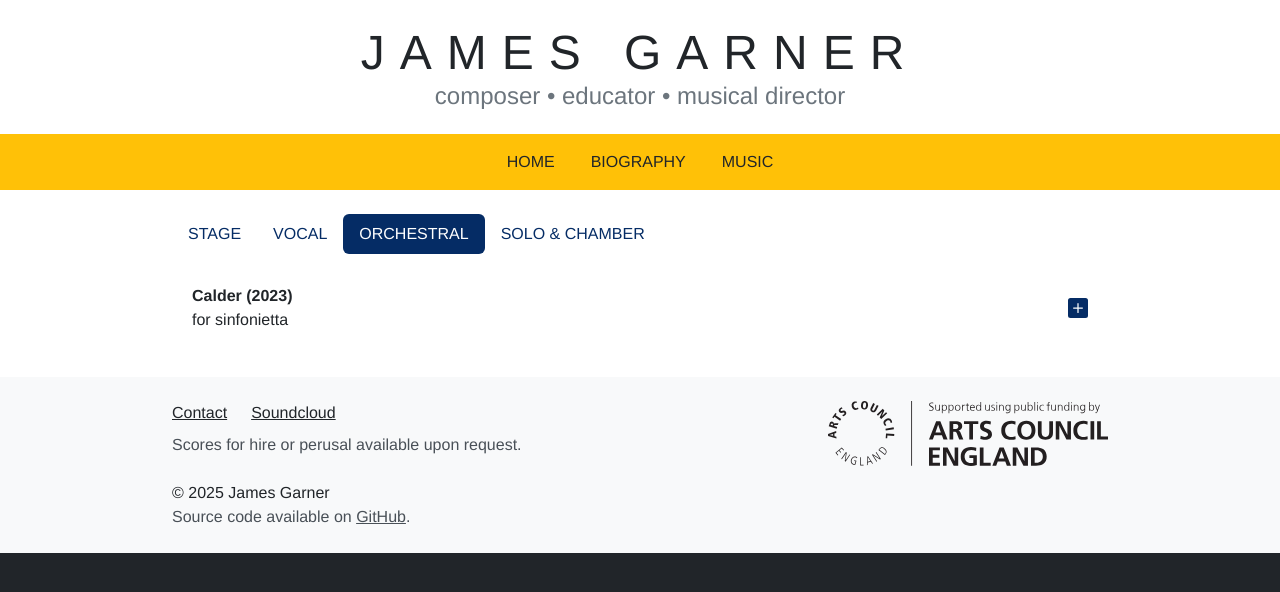
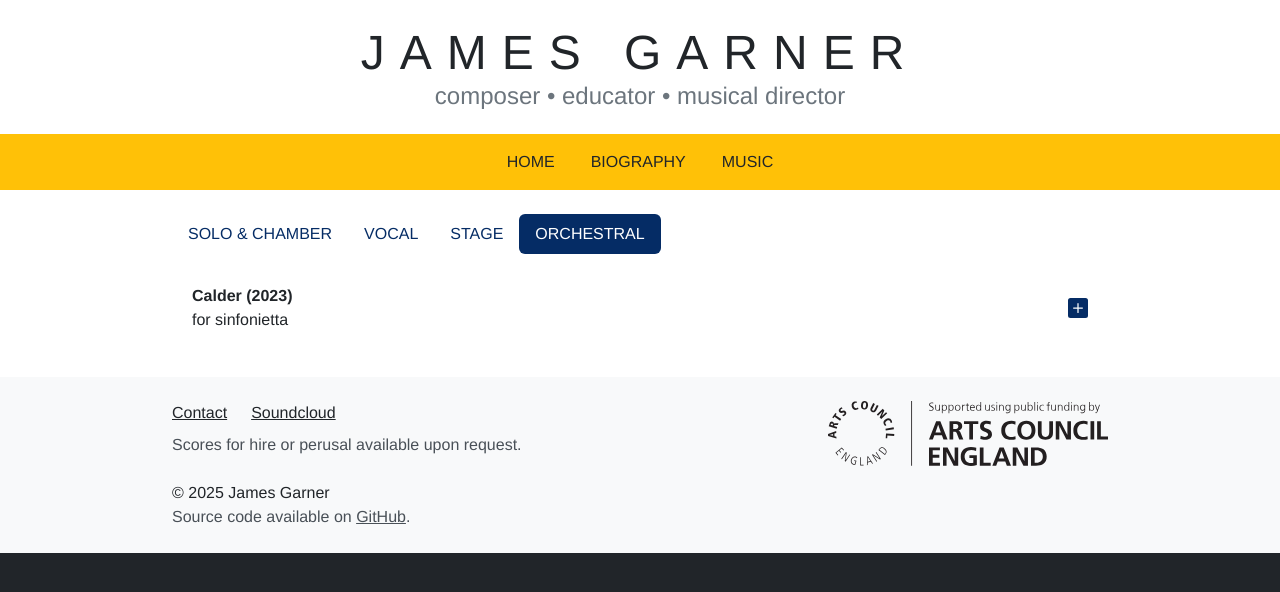
Before and after one commit to jamesgarnercomposer/jamesgarnercomposer.co.uk, a Jekyll site: the page built from music/orchestral.md, in a window 1280 px wide. Shown: the top 592 px of the page. Built offline with Jekyll 4.4.1, drawn with Linux system fonts in a browser that asks for light colours.

```diff
--- a/_data/music_categories.yml
+++ b/_data/music_categories.yml
@@ -1,8 +1,8 @@
+solo_and_chamber:
+  title: Solo & Chamber
+vocal:
+  title: Vocal
 stage:
   title: Stage
-vocal:
-  title: Vocal
 orchestral:
   title: Orchestral
-solo_and_chamber:
-  title: Solo & Chamber
```
